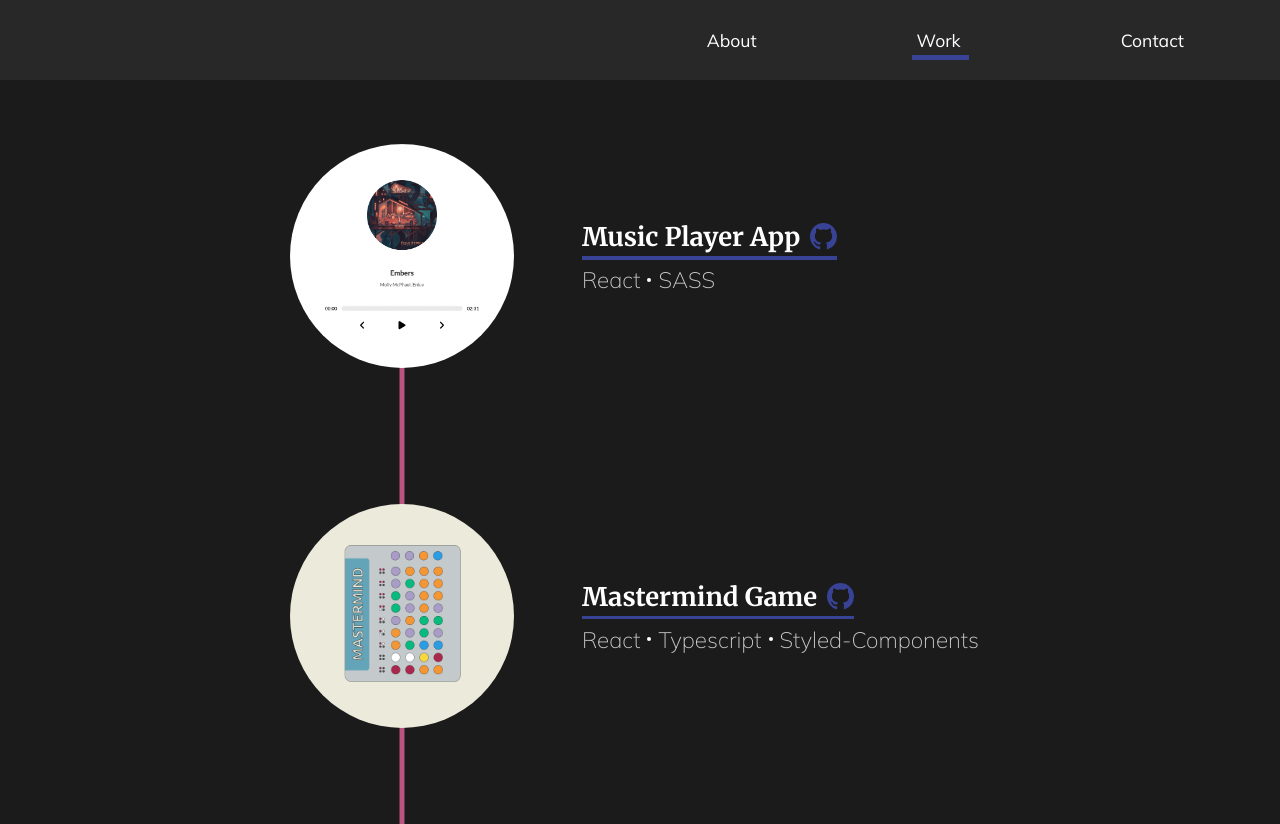
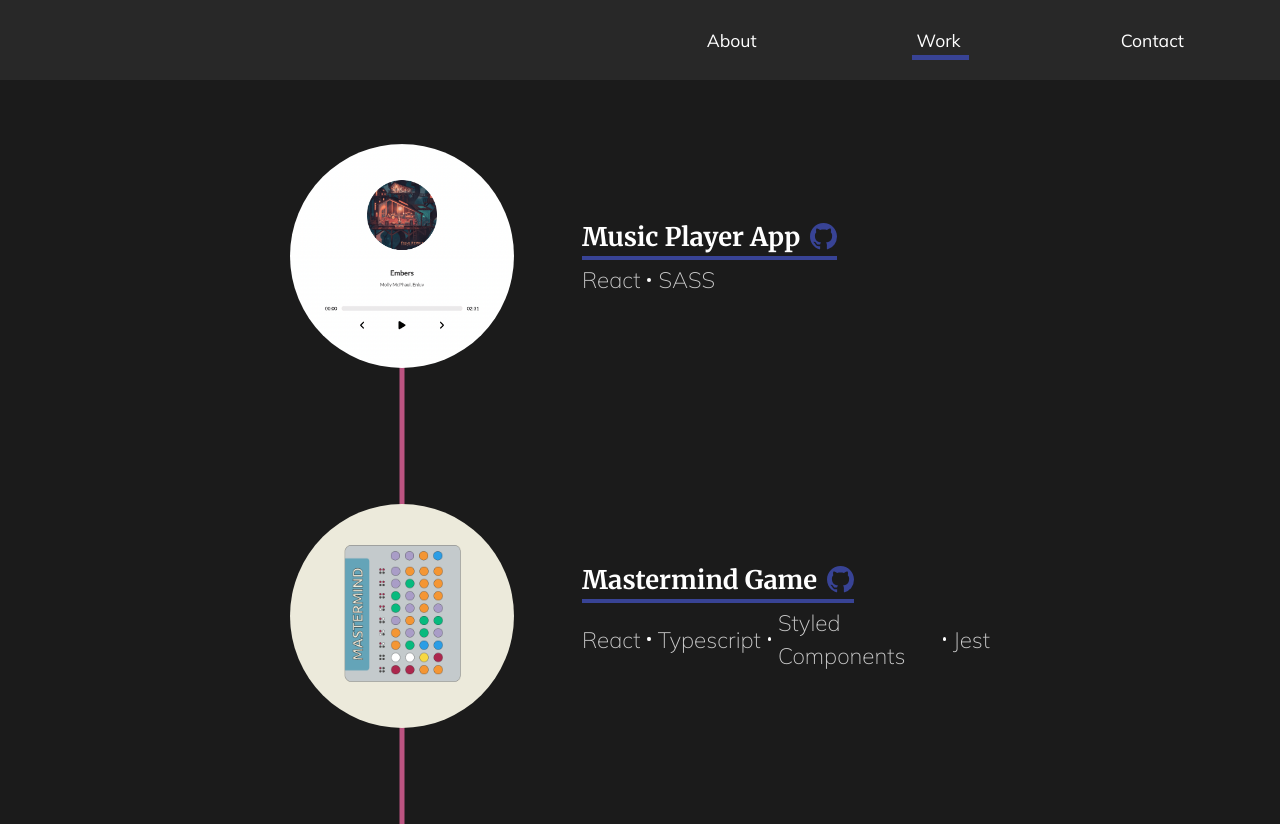
Before and after one commit to Marie20767/portfolio-site, a React (Create React App) app: page /work in a window 1280 px wide. Built offline with nearby package versions, Linux system fonts and the light colour scheme.

Commit message:
Updated tech stack for projects

```diff
--- a/src/workData.js
+++ b/src/workData.js
@@ -15,7 +15,7 @@ const workData = [
     title: 'Mastermind Game',
     image: MasterMindGameImage,
     imageAlt: 'Screenshot of Marie\'s Mastermind Game',
-    techStack: ['React', 'Typescript', 'Styled-Components'],
+    techStack: ['React', 'Typescript', 'Styled Components', 'Jest'],
     url: 'https://marie-mastermind.pages.dev/',
     githubLink: 'https://github.com/Marie20767/mastermind-game',
   },
@@ -23,7 +23,7 @@ const workData = [
     title: 'Messaging App',
     image: MessagingApp,
     imageAlt: 'Messaging Symbol',
-    techStack: ['React', 'NodeJS', 'Express', 'PostgreSQL'],
+    techStack: ['React', 'NodeJS', 'Express', 'PostgreSQL', 'Socket.io'],
     url: null,
     githubLink: 'https://github.com/Marie20767/messaging-app',
   },
```
